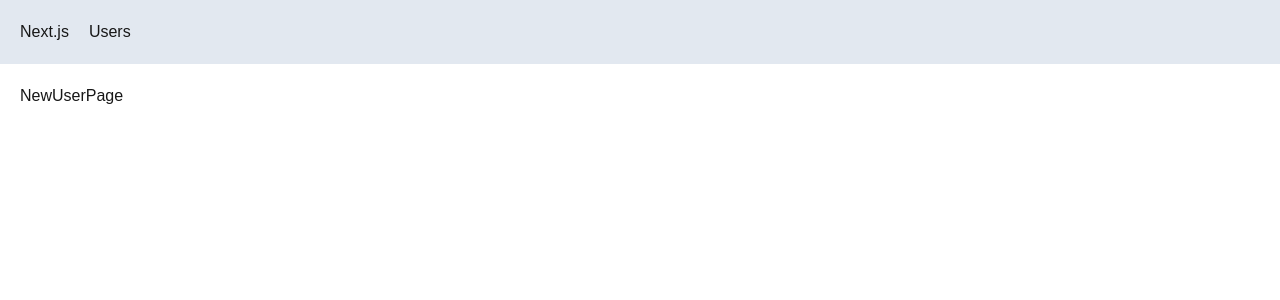
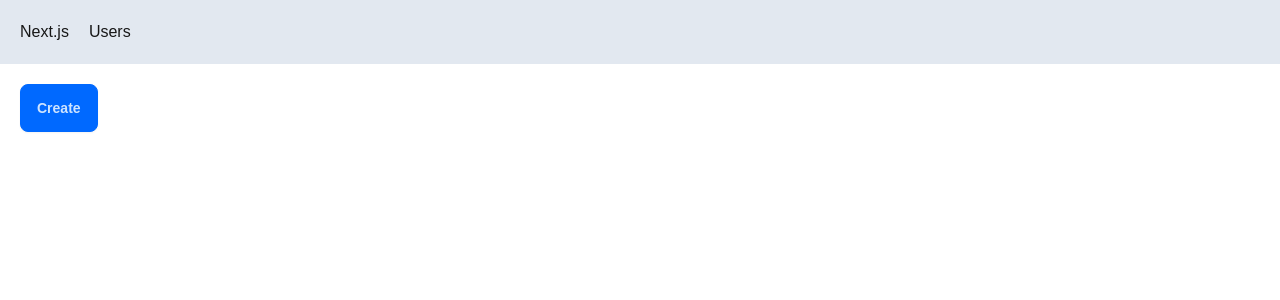
Before and after one commit to ashutosh-gole/next-app, a Next.js app: page /users/new in a window 1280 px wide. Shown: the top 300 px of the page. Built offline with nearby package versions, Linux system fonts and the light colour scheme.

Commit message:
programmatic navigation done useRouter() hook

```diff
--- a/app/users/new/page.tsx
+++ b/app/users/new/page.tsx
@@ -1,5 +1,19 @@
+"use client";
+
+import { useRouter } from "next/navigation";
+
 const NewUserPage = () => {
-  return <div>NewUserPage</div>;
+  const router = useRouter();
+
+  const onClickEvent = () => {
+    router.push("/users");
+  };
+
+  return (
+    <button className="btn btn-primary" onClick={() => onClickEvent()}>
+      Create
+    </button>
+  );
 };
 
 export default NewUserPage;
--- a/app/users/page.tsx
+++ b/app/users/page.tsx
@@ -1,3 +1,4 @@
+import Link from "next/link";
 import UserTable from "./UserTable";
 
 interface Props {
@@ -8,6 +9,9 @@
   return (
     <>
       <h1>Users</h1>
+      <Link href="/users/new" className="btn">
+        New User
+      </Link>
       <UserTable sortOrder={sortOrder} />
     </>
   );
```
